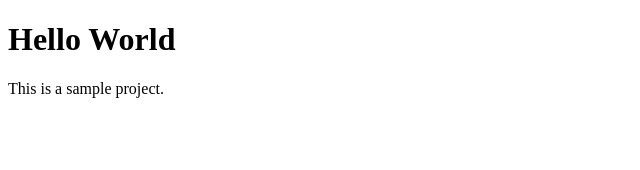
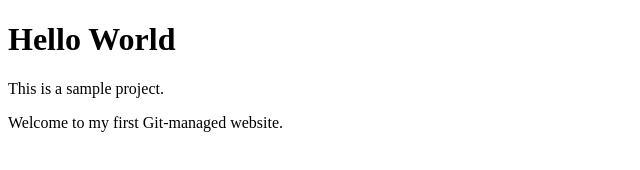
Before and after one commit to karthikeyanD07/project-html, a plain HTML site: page index.html in a window 1280 px wide. Shown: the whole page, without its empty margins (0-640 px from the left). Drawn offline with Linux system fonts and the light colour scheme.

Commit message:
Add welcome paragraph

```diff
--- a/index.html
+++ b/index.html
@@ -6,5 +6,6 @@
 <body>
   <h1>Hello World</h1>
   <p>This is a sample project.</p>
+  <p>Welcome to my first Git-managed website.</p>
 </body>
 </html>
```
